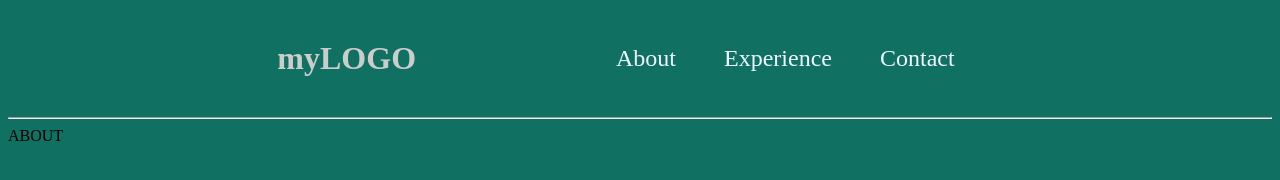
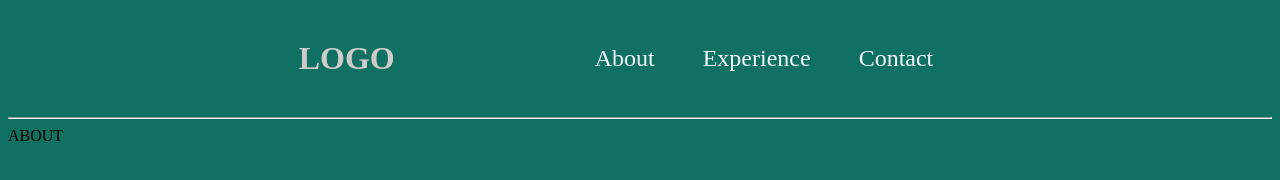
Before and after one commit to Sugarcothe/portfolio-100l, a plain HTML site: page about.html in a window 1280 px wide. Drawn offline with Linux system fonts and the light colour scheme.

Commit message:
changed logo in about.html

```diff
--- a/about.html
+++ b/about.html
@@ -10,7 +10,7 @@
   <body class="container">
     <section class="section1">
       <nav class="navigation">
-        <h1 class="logo">myLOGO</h1>
+        <h1 class="logo">LOGO</h1>
         <ul class="ulist">
           <a href="./about.html">
             <li>About</li>
```
